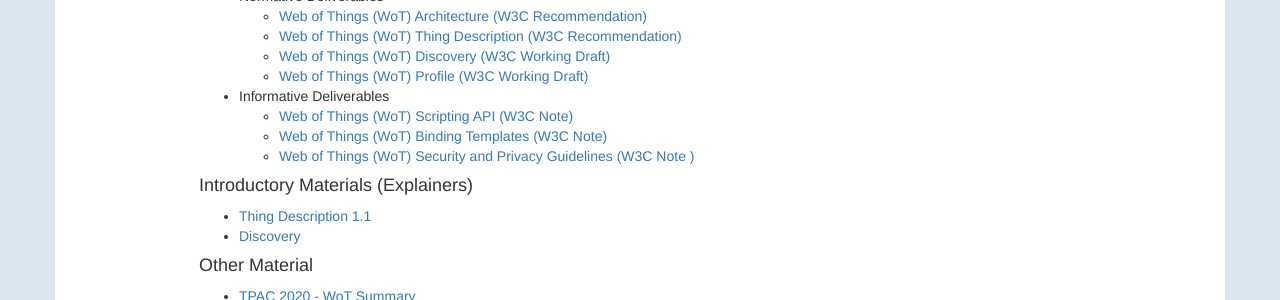
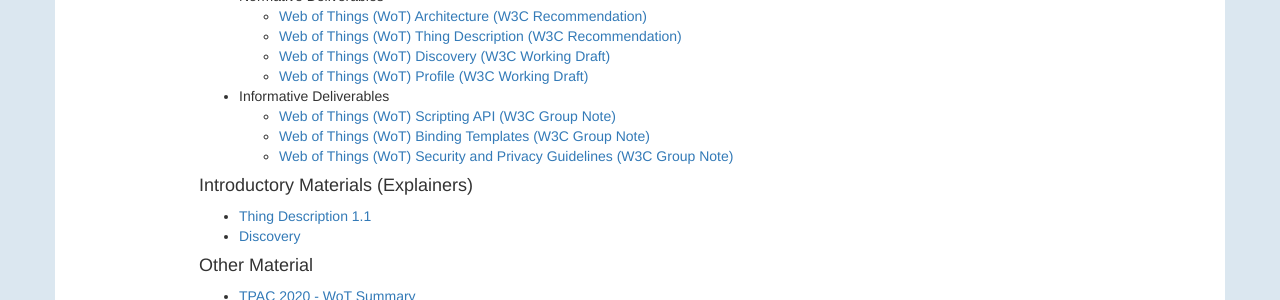
Before and after one commit to w3c/wot-marketing, a Jekyll site: the page built from docs/documentation/index.html, in a window 1280 px wide and 900 px high, scrolled down 1920 px. Shown: the part 484-784 px from the top of the window. Built offline with Jekyll 4.4.1, drawn with Linux system fonts in a browser that asks for light colours; nearby versions of some CDN libraries; comment, search, counter and statistics services are not loaded.

Commit message:
refactor: update documentation page with recent publications

```diff
--- a/docs/documentation/index.html
+++ b/docs/documentation/index.html
@@ -196,17 +196,17 @@
 			<ul>
 				<li>Normative Deliverables
 					<ul>
-						<li><a href="https://www.w3.org/TR/2020/REC-wot-architecture-20200409/" target="_blank">Web of Things (WoT) Architecture (W3C Recommendation)</a></li>
-						<li><a href="https://www.w3.org/TR/2020/REC-wot-thing-description-20200409/" target="_blank">Web of Things (WoT) Thing Description (W3C Recommendation)</a></li>
-						<li><a href="https://www.w3.org/TR/2021/WD-wot-discovery-20210602/" target="_blank">Web of Things (WoT) Discovery (W3C Working Draft)</a></li>
-						<li><a href="https://www.w3.org/TR/2020/WD-wot-profile-20201124/" target="_blank">Web of Things (WoT) Profile (W3C Working Draft)</a></li>
+						<li><a href="https://www.w3.org/TR/wot-architecture/" target="_blank">Web of Things (WoT) Architecture (W3C Recommendation)</a></li>
+						<li><a href="https://www.w3.org/TR/wot-thing-description/" target="_blank">Web of Things (WoT) Thing Description (W3C Recommendation)</a></li>
+						<li><a href="https://www.w3.org/TR/wot-discovery/" target="_blank">Web of Things (WoT) Discovery (W3C Working Draft)</a></li>
+						<li><a href="https://www.w3.org/TR/wot-profile/" target="_blank">Web of Things (WoT) Profile (W3C Working Draft)</a></li>
 					</ul>
 				</li>
 				<li>Informative Deliverables
 					<ul>
-						<li><a href="https://www.w3.org/TR/2020/NOTE-wot-scripting-api-20201124/" target="_blank">Web of Things (WoT) Scripting API (W3C Note)</a></li>
-						<li><a href="https://www.w3.org/TR/2020/NOTE-wot-binding-templates-20200130/" target="_blank">Web of Things (WoT) Binding Templates (W3C Note)</a></li>
-						<li><a href="https://www.w3.org/TR/2019/NOTE-wot-security-20191106/" target="_blank">Web of Things (WoT) Security and Privacy Guidelines (W3C Note )</a></li>
+						<li><a href="https://www.w3.org/TR/wot-scripting-api/" target="_blank">Web of Things (WoT) Scripting API (W3C Group Note)</a></li>
+						<li><a href="https://www.w3.org/TR/wot-binding-templates/" target="_blank">Web of Things (WoT) Binding Templates (W3C Group Note)</a></li>
+						<li><a href="https://www.w3.org/TR/wot-security/" target="_blank">Web of Things (WoT) Security and Privacy Guidelines (W3C Group Note)</a></li>
 					</ul>
 				</li>
 			</ul>
```
